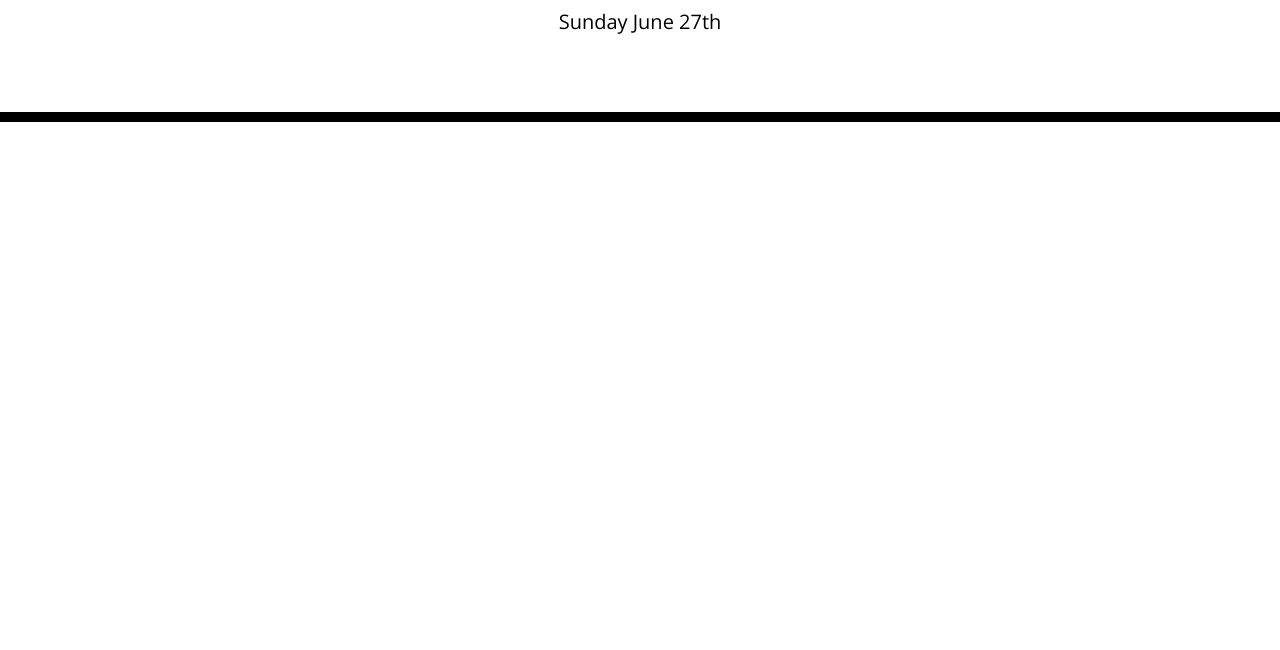
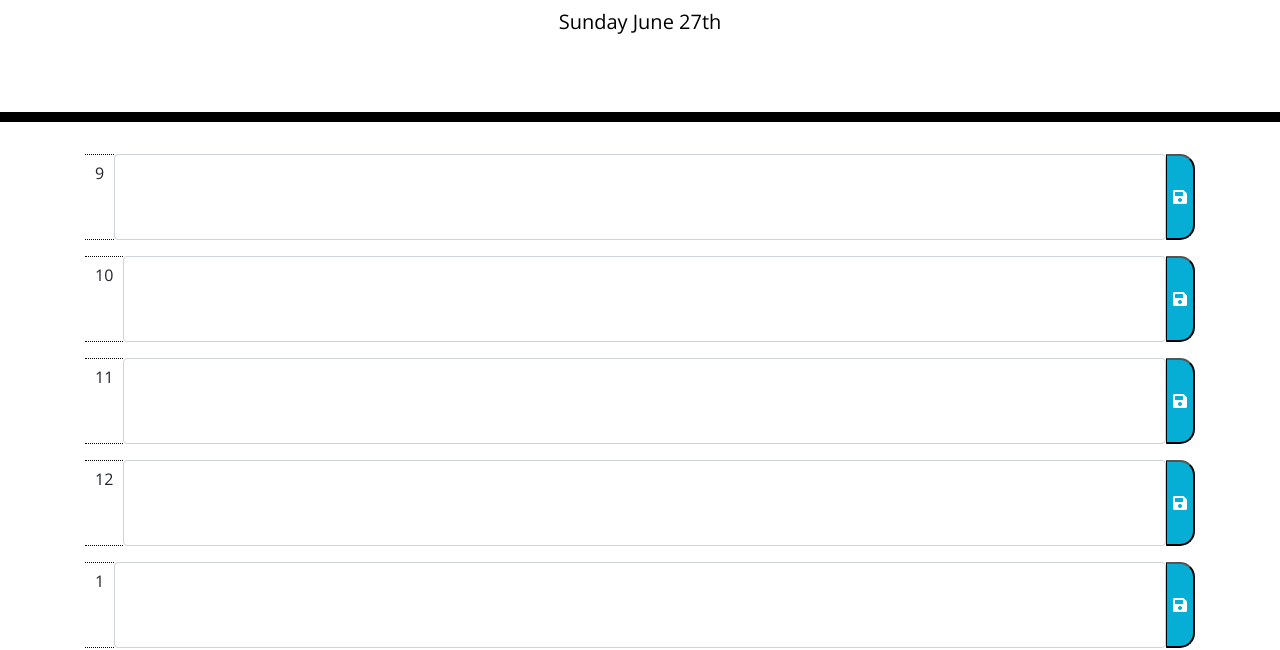
Before and after one commit to chandtheman1/05-Work-Day-Scheduler, a plain HTML site: page Develop/index.html in a window 1280 px wide. Shown: the part 182-832 px from the top of the page. Before the commit the page ends 800 px from the top, so only its background shows below. Drawn offline with nearby package versions, Linux system fonts and the light colour scheme.

Commit message:
created timeblocks and event listeners buttons

```diff
--- a/Develop/main.js
+++ b/Develop/main.js
@@ -1,3 +1,106 @@
 var currentDayEl = $("#currentDay");
 
 currentDayEl.text(moment().format("dddd MMMM Do"));
+
+var containerEl = $(".container");
+
+
+
+var timeArray = [
+                    {
+                        id: "0",
+                        time: "9",
+                        data: ""
+                    },
+                    {
+                        id: "1",
+                        time: "10",
+                        data: ""
+                    },
+                    {
+                        id: "2",
+                        time: "11",
+                        data: ""
+                    },
+                    {
+                        id: "3",
+                        time: "12",
+                        data: ""
+                    },
+                    {
+                        id: "4",
+                        time: "1",
+                        data: ""
+                    },
+                    {
+                        id: "5",
+                        time: "2",
+                        data: ""
+                    },
+                    {
+                        id: "6",
+                        time: "3",
+                        data: ""
+                    },
+                    {
+                        id: "7",
+                        time: "4",
+                        data: ""
+                    },
+                    {
+                        id: "8",
+                        time: "5",
+                        data: ""
+                    },
+];
+
+
+
+var button;
+var textArea;
+var textAreaBox;
+
+function dayPlanner(item) {
+    var div = document.createElement("div");
+    var secondDiv = document.createElement("div");
+    var textArea = document.createElement("textarea");
+    var button = document.createElement("button");
+
+    secondDiv.innerHTML = timeArray[item].time;
+
+    div.classList.add("form-group", "custom-display");
+    secondDiv.classList.add("time-block");
+    textArea.classList.add("form-control", item);
+    textArea.setAttribute("rows", "3");
+    button.classList.add("fas", "fa-save", "saveBtn", item);
+
+    containerEl.append(div);
+    div.appendChild(secondDiv);
+    div.appendChild(textArea);
+    div.appendChild(button);
+
+}
+
+for (var i = 0; i < timeArray.length; i++) {
+    dayPlanner(timeArray[i].id);
+}
+
+var saveBtn = document.querySelectorAll(".saveBtn");
+var textAreaBlock = document.querySelectorAll(".form-control");
+
+
+for (var i = 0; i < saveBtn.length; i++) {
+    saveBtn[i].addEventListener("click", saveData)
+}
+
+
+function saveData(event) {
+   console.log(event);
+   console.log(event.toElement.classList[3]);
+
+   var savedID = event.toElement.classList[3];
+
+   var savedText = textAreaBlock[event.toElement.classList[3]].value;
+   timeArray[event.toElement.classList[3]].data = savedText;
+
+}
--- a/Develop/style.css
+++ b/Develop/style.css
@@ -27,7 +27,9 @@ textarea {
 
 .time-block {
   text-align: center;
-  border-radius: 15px;
+  border-top: 1px dotted black;
+  padding: 10px;
+  border-bottom: 1px dotted black;
 }
 
 .row {
@@ -69,3 +71,8 @@ textarea {
   font-size: 20px;
   transition: all 0.3s ease-in-out;
 }
+
+.custom-display {
+  display: flex;
+  flex-direction: row wrap;
+}
```
Also changed, not shown: Develop/index.html (+14 -0 lines).
